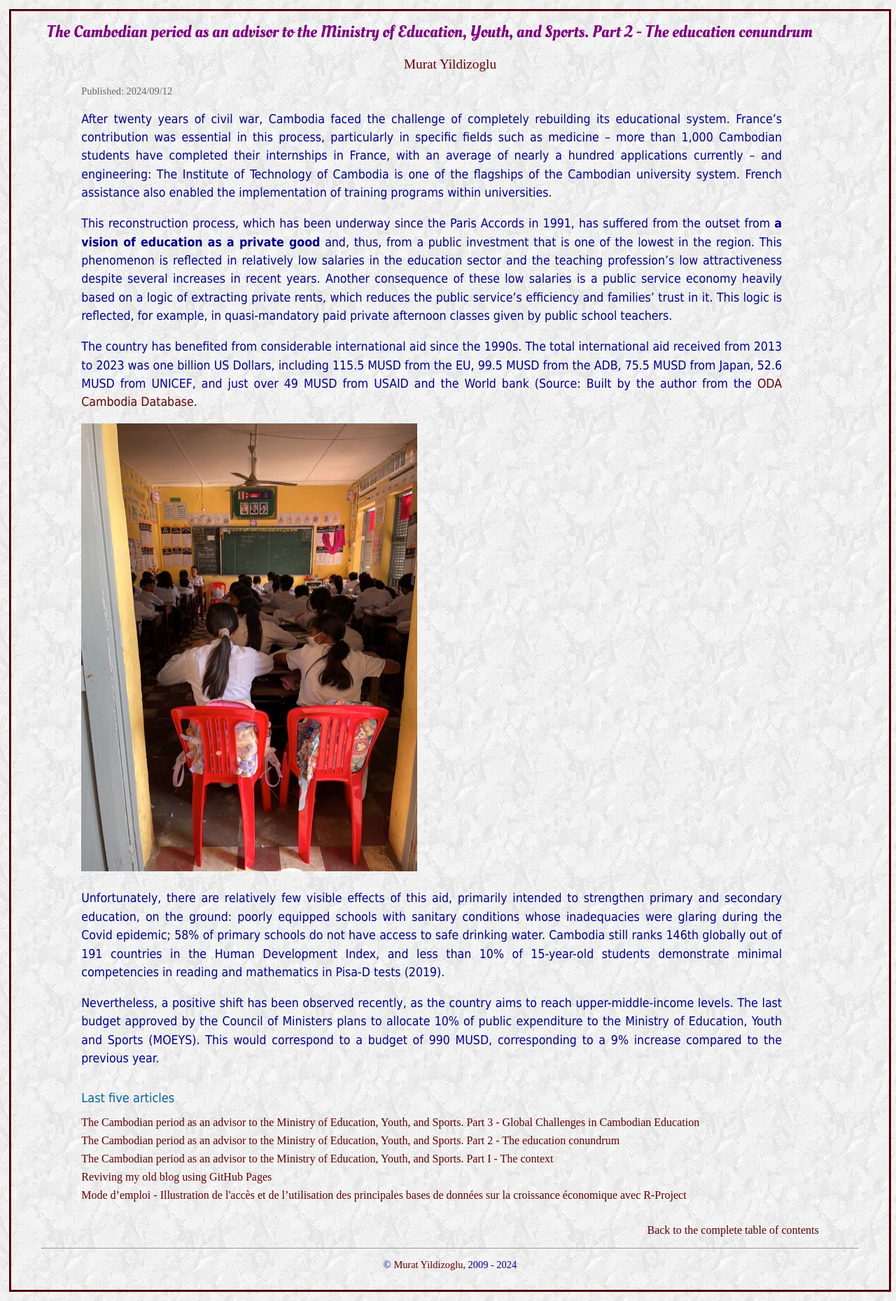
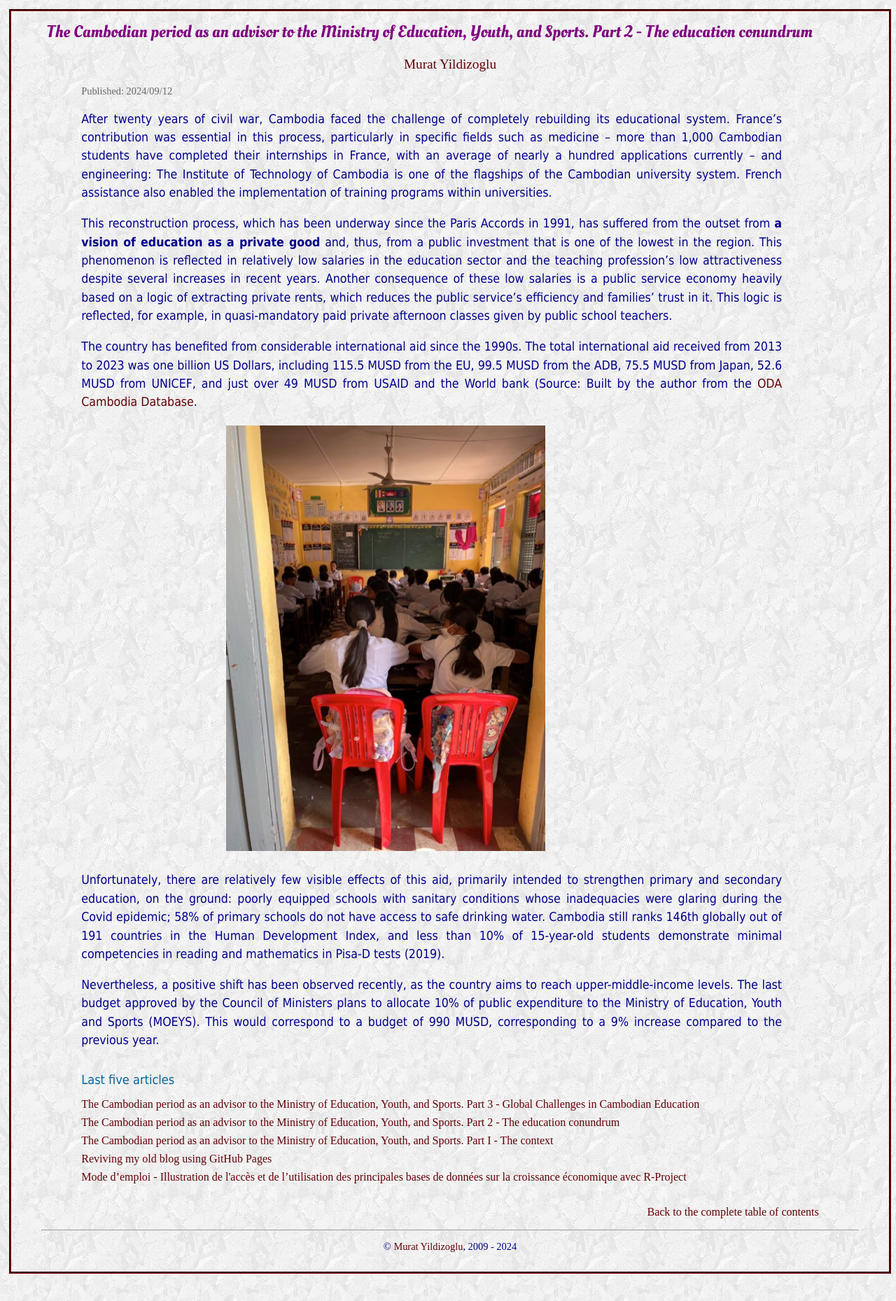
Before and after one commit to myildi/myildi.github.io, a Jekyll site: the page built from _posts/2024-09-12-Cambodia-period-2.md, in a window 1280 px wide. Shown: the whole page at 70% size. Built offline with Jekyll 4.4.1, drawn with Linux system fonts in a browser that asks for light colours.

Commit message:
Update 2024-09-12-Cambodia-period-2.md

```diff
--- a/_posts/2024-09-12-Cambodia-period-2.md
+++ b/_posts/2024-09-12-Cambodia-period-2.md
@@ -10,7 +10,7 @@ This reconstruction process, which has been underway since the Paris Accords in
 
 The country has benefited from considerable international aid since the 1990s. The total international aid received from 2013 to 2023 was one billion US Dollars, including 115.5 MUSD from the EU, 99.5 MUSD from the ADB, 75.5 MUSD from Japan, 52.6 MUSD from UNICEF, and just over 49 MUSD from USAID and the World bank (Source: Built by the author from the [ODA Cambodia Database](http://oda.cdc.gov.kh).
 
-![A classroom rather full](/images/classroom-bonded.jpg)
+|![](/images/filler.png) |![A classroom rather full](/images/classroom-bonded.jpg)|
 
 Unfortunately, there are relatively few visible effects of this aid, primarily intended to strengthen primary and secondary education, on the ground: poorly equipped schools with sanitary conditions whose inadequacies were glaring during the Covid epidemic; 58% of primary schools do not have access to safe drinking water. Cambodia still ranks 146th globally out of 191 countries in the Human Development Index, and less than 10% of 15-year-old students demonstrate minimal competencies in reading and mathematics in Pisa-D tests (2019).
 
```
